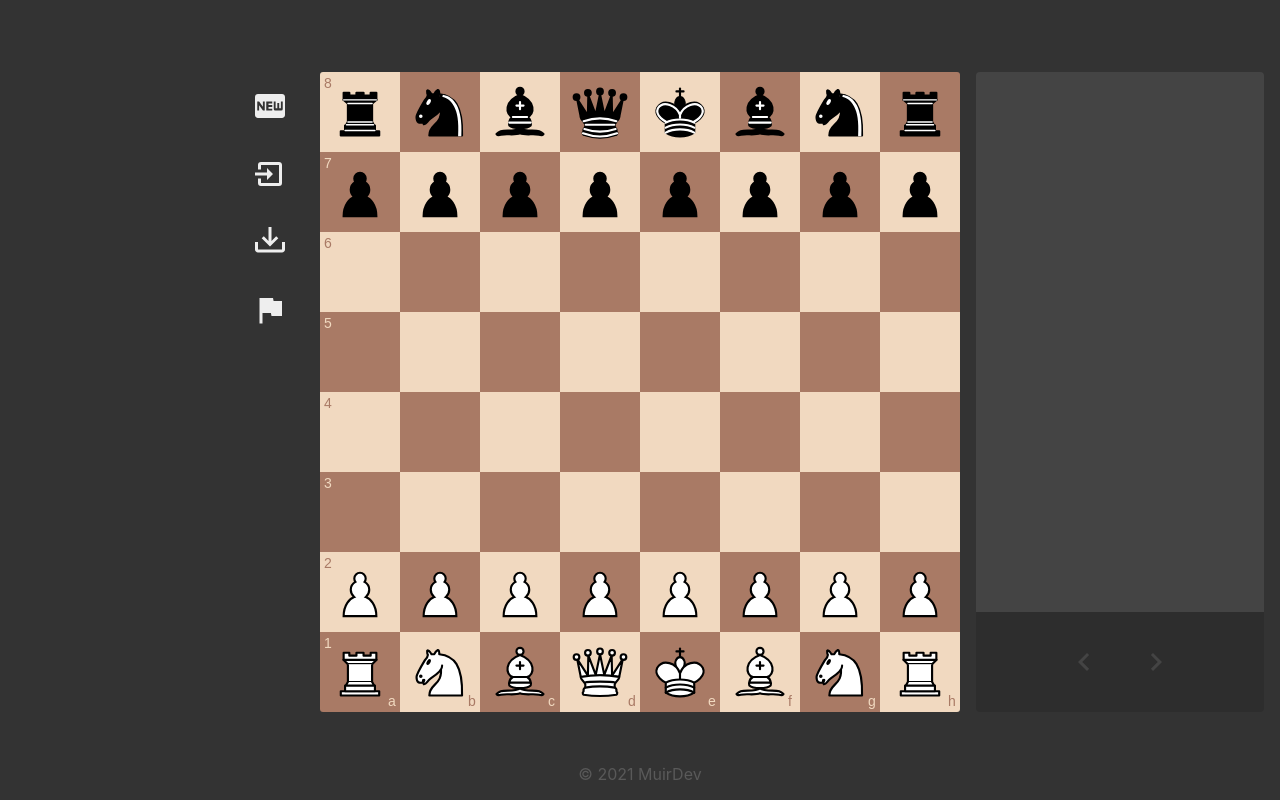
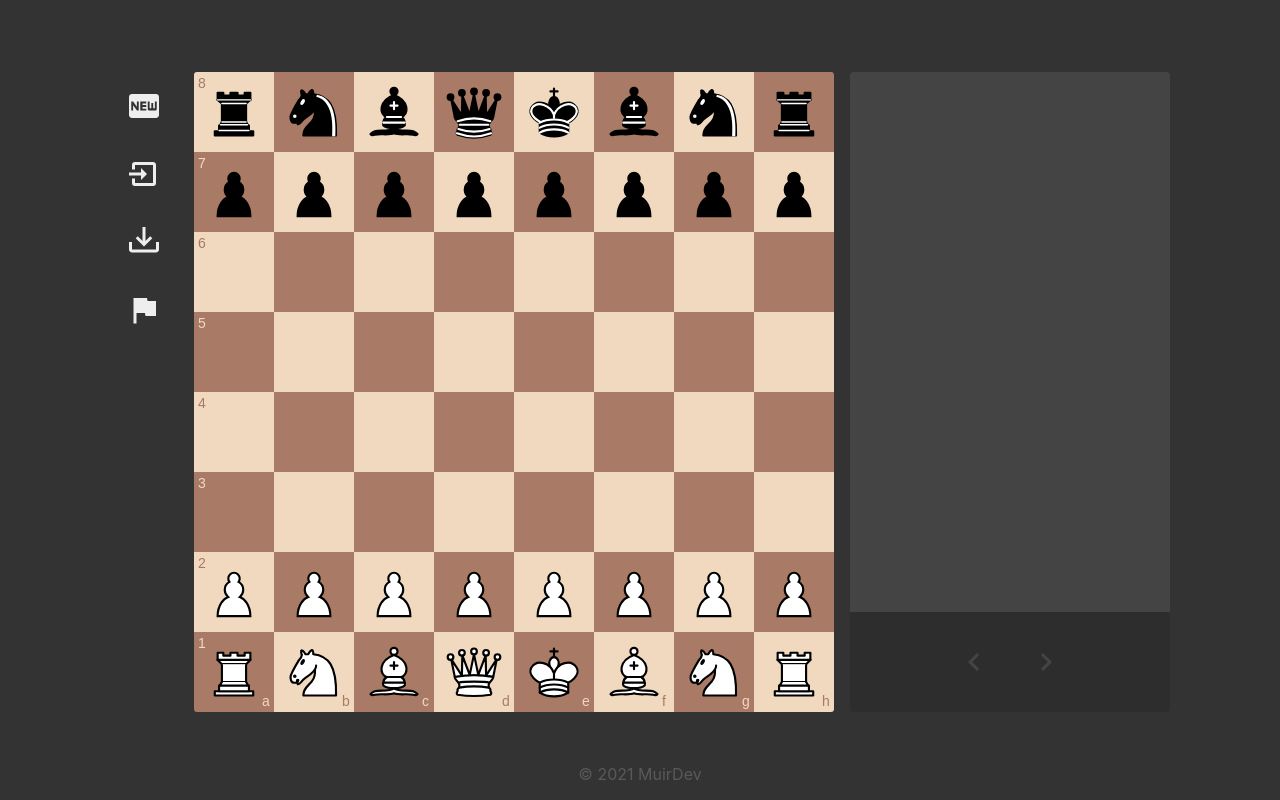
Before and after one commit to ErikMuir/chess-engine, a React app: page / in a window 1280 px wide. Built offline with nearby package versions, Linux system fonts and the light colour scheme.

Commit message:
update layout styles

```diff
--- a/src/styles/app.css
+++ b/src/styles/app.css
@@ -17,7 +17,6 @@ body {
 
 .app-header {
   display: flex;
-  flex-direction: row;
   align-items: center;
   height: 60px;
   font-size: 2rem;
@@ -26,11 +25,11 @@ body {
 
 .app-main {
   display: flex;
+  justify-content: center;
 }
 
 .app-footer {
   display: flex;
-  flex-direction: row;
   justify-content: center;
   align-items: flex-end;
   height: 60px;
@@ -39,8 +38,8 @@ body {
 }
 
 .aside {
-  flex: 1 1 0;
-  padding: 0 1rem;
+  /* flex: 1 1 0; */
+  margin: 0 1rem;
 }
 
 .game-controls {
@@ -73,6 +72,7 @@ body {
 
 .game-details {
   display: flex;
+  width: 320px;
   flex-direction: column;
   justify-content: space-between;
 }
@@ -85,8 +85,7 @@ body {
   height: 100%;
   padding: 0.5rem 0;
   background-color: #444444;
-  border-top-left-radius: 4px;
-  border-top-right-radius: 4px;
+  border-radius: 4px 4px 0 0;
 }
 
 .move-list .move {
@@ -125,8 +124,7 @@ body {
   display: flex;
   justify-content: center;
   background-color: #2d2d2d;
-  border-bottom-left-radius: 4px;
-  border-bottom-right-radius: 4px;
+  border-radius: 0 0 4px 4px;
 }
 
 .move-controls button {
```
Also changed, not shown: 1 other file (tests, documents, lock files or other folders).
